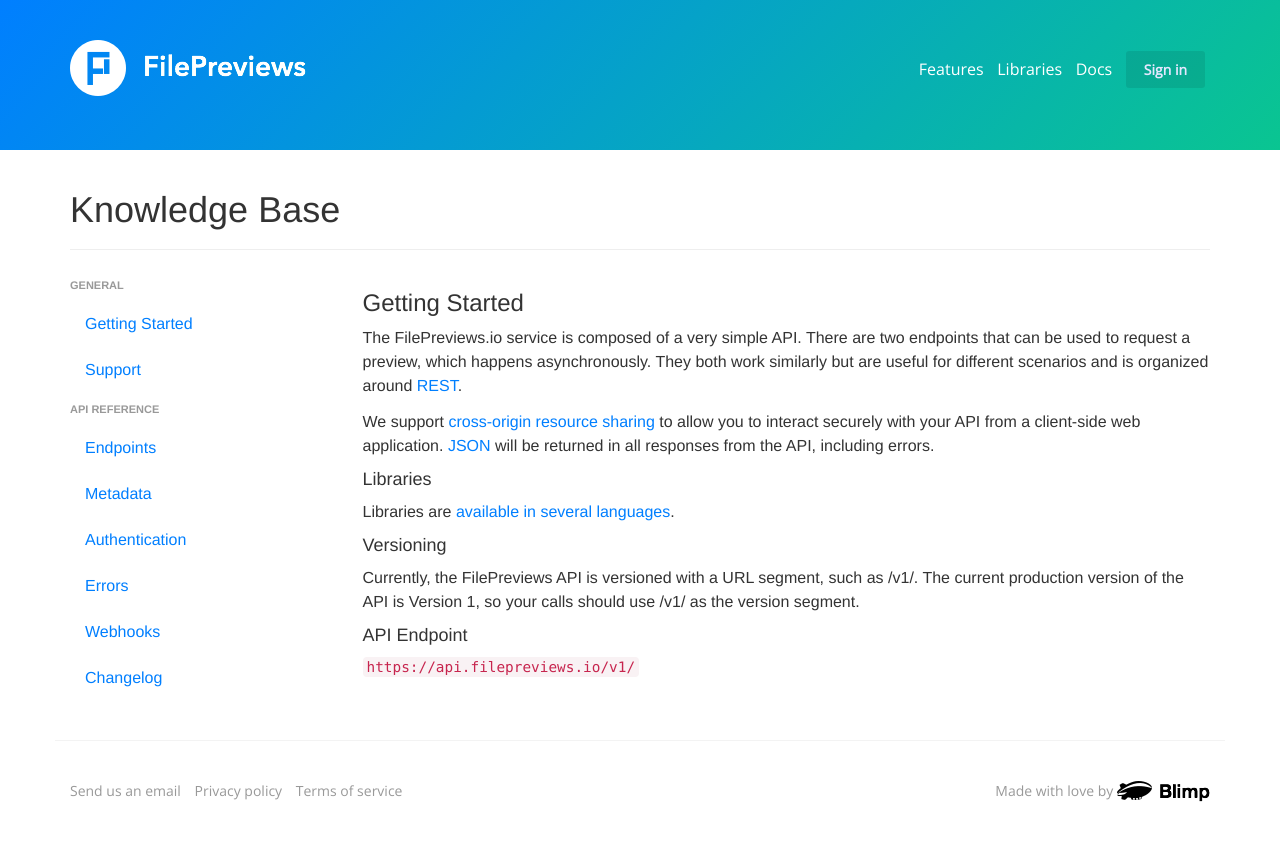
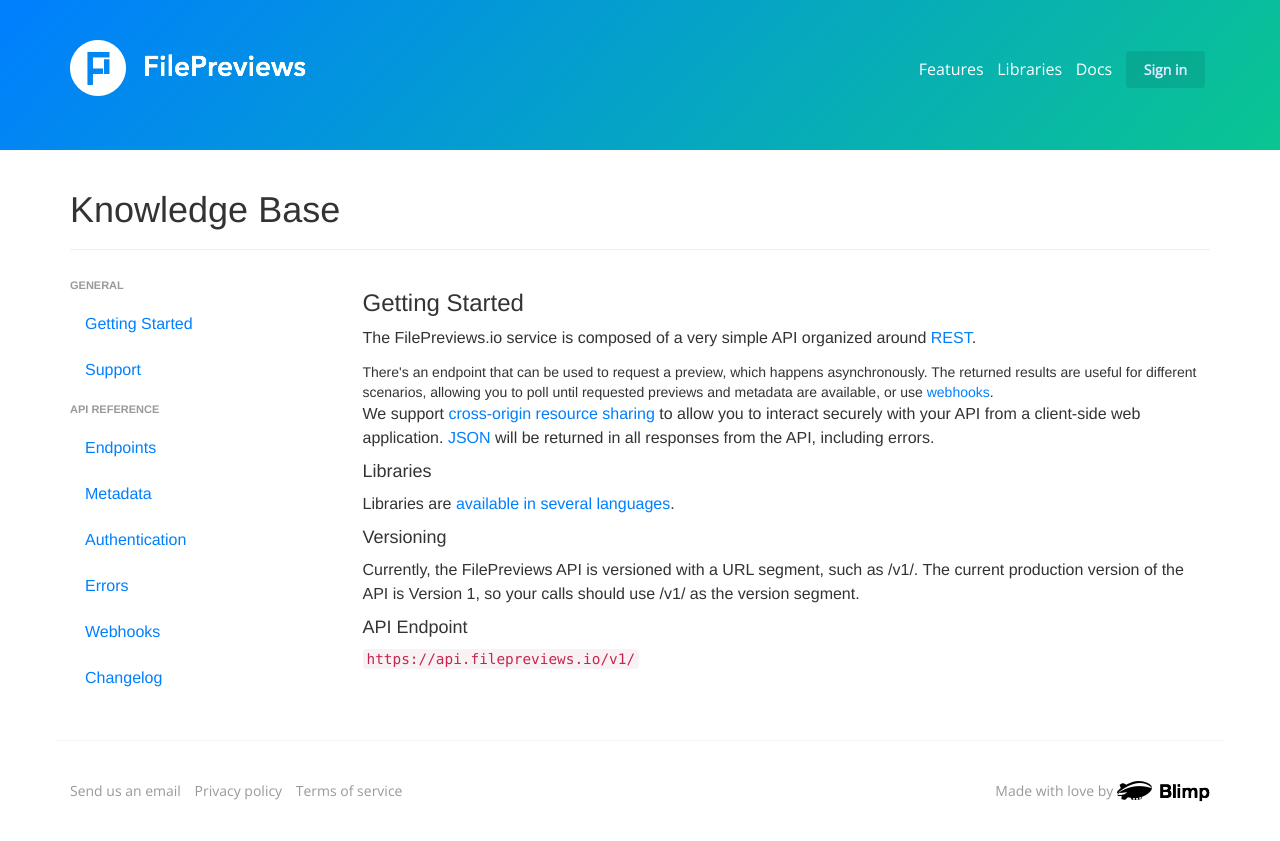
Before and after one commit to jomajoma/filepreviews.io, a Jekyll site: the page built from docs/index.html, in a window 1280 px wide. Shown: the top 841 px of the page. Built offline with Jekyll 4.4.1, drawn with Linux system fonts in a browser that asks for light colours; nearby versions of some CDN libraries.

Commit message:
Update Getting Started copy

```diff
--- a/docs/index.html
+++ b/docs/index.html
@@ -3,7 +3,7 @@
 title: "Getting Started | Knowledge Base"
 header: "Getting Started"
 ---
-<p>The FilePreviews.io service is composed of a very simple API. There are two endpoints that can be used to request a preview, which happens asynchronously. They both work similarly but are useful for different scenarios and is organized around <a href="http://en.wikipedia.org/wiki/Representational_State_Transfer">REST</a>.</p>
+<p>The FilePreviews.io service is composed of a very simple API organized around <a href="http://en.wikipedia.org/wiki/Representational_State_Transfer">REST</a>.</p> There's an endpoint that can be used to request a preview, which happens asynchronously. The returned results are useful for different scenarios, allowing you to poll until requested previews and metadata are available, or use <a href="/docs/webhooks.html">webhooks</a>.
 
 <p>We support <a href="http://en.wikipedia.org/wiki/Cross-origin_resource_sharing">cross-origin resource sharing</a> to allow you to interact securely with your API from a client-side web application. <a href="http://www.json.org/">JSON</a> will be returned in all responses from the API, including errors.</p>
 
```
